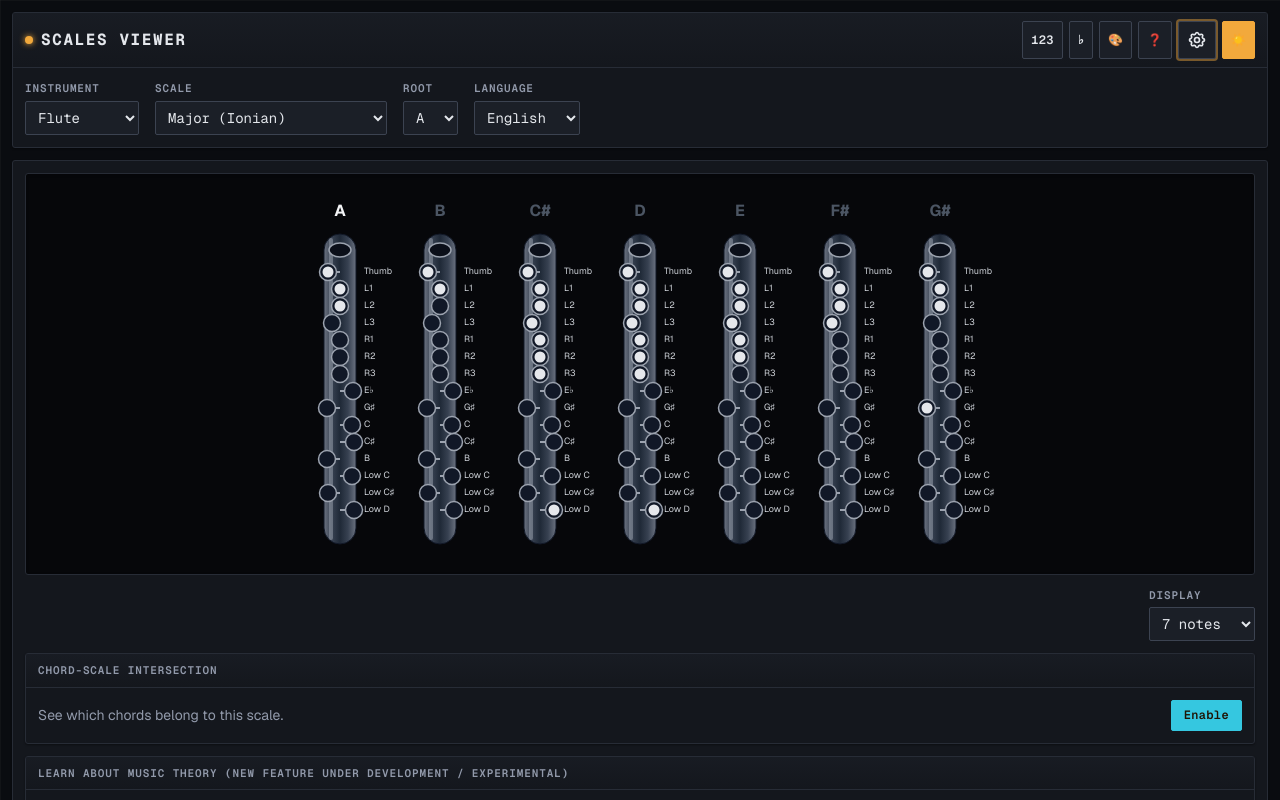
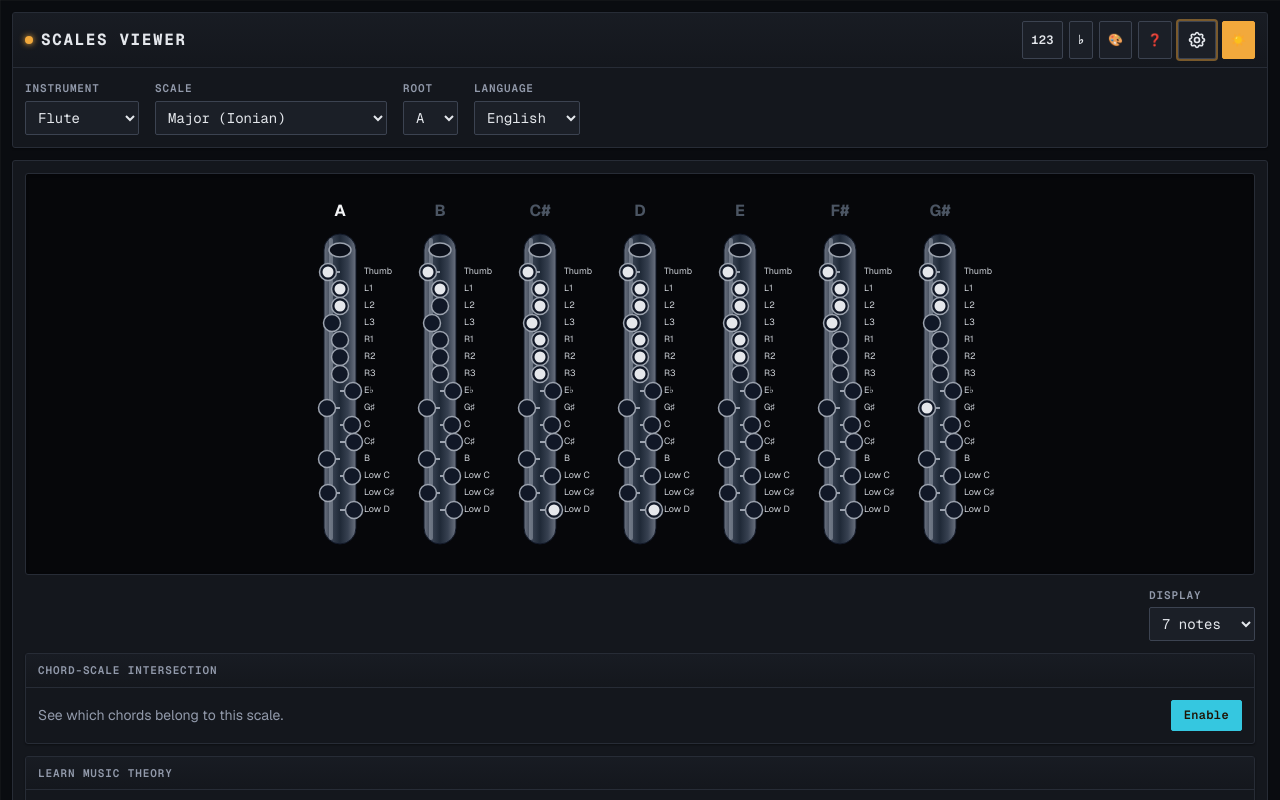
Before and after one commit to pelletierjy/ScalesViewer, a Next.js app: page /flute in a window 1280 px wide. Shown: the top 800 px of the page. Built offline with nearby package versions, Linux system fonts and the light colour scheme.

Commit message:
Rename title (#84)
Co-authored-by: Jean-Yves Pelletier <pelletier.jy+github@hotmail.com>

```diff
--- a/src/components/HomeworkPanel/HomeworkPanel.tsx
+++ b/src/components/HomeworkPanel/HomeworkPanel.tsx
@@ -21,7 +21,7 @@ export default function HomeworkPanel() {
 
   if (!homeworkMode) {
     return (
-      <Panel title="Learn about music theory (new feature under development / experimental)" className="flex flex-col gap-4">
+      <Panel title="Learn music theory" className="flex flex-col gap-4">
         <div className="flex items-center justify-between gap-4">
           <p className="text-sm text-[var(--console-text-dim)]">
             Practice music theory with an AI tutor.
@@ -36,7 +36,7 @@ export default function HomeworkPanel() {
 
   return (
     <Panel
-      title="AI Homework"
+      title="Learn music theory (experimental feature under development)"
       headerRight={
         <Button size="sm" onClick={() => dispatch(toggleHomeworkMode())}>
           Disable
```
